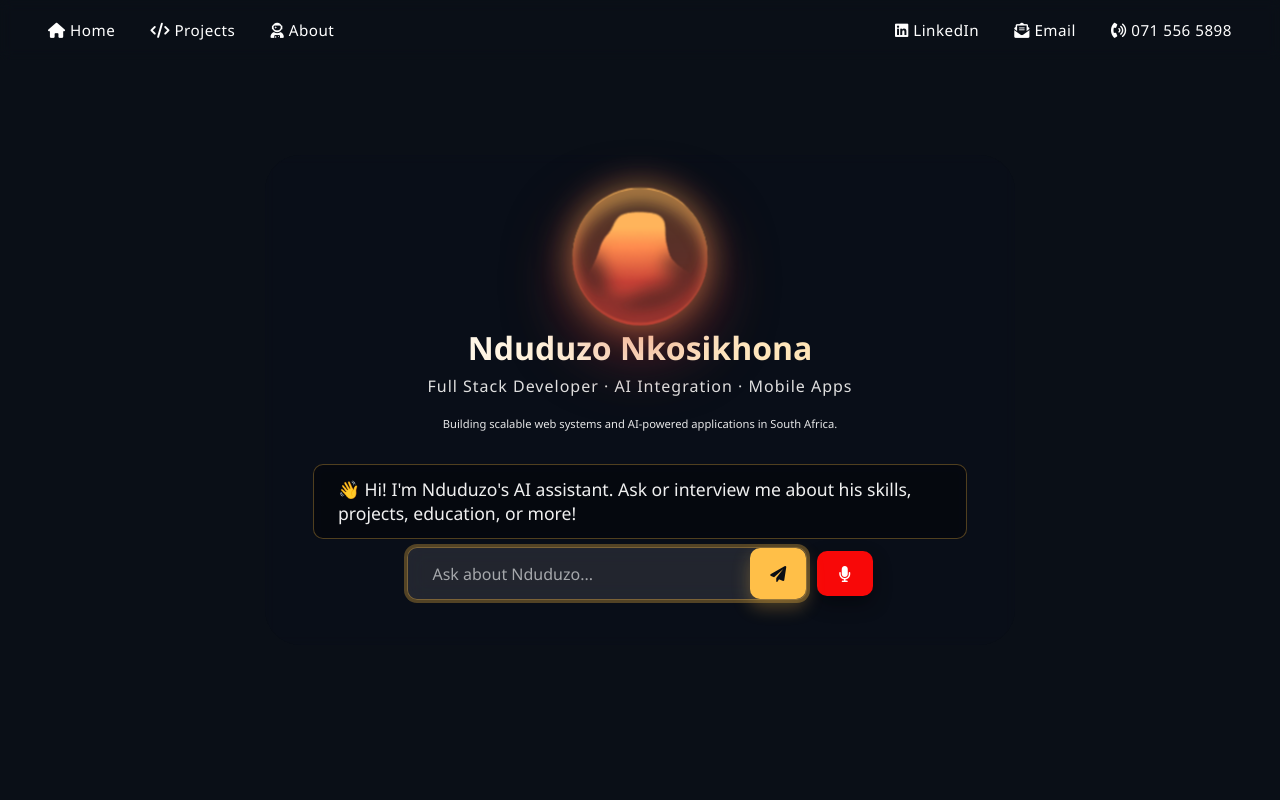
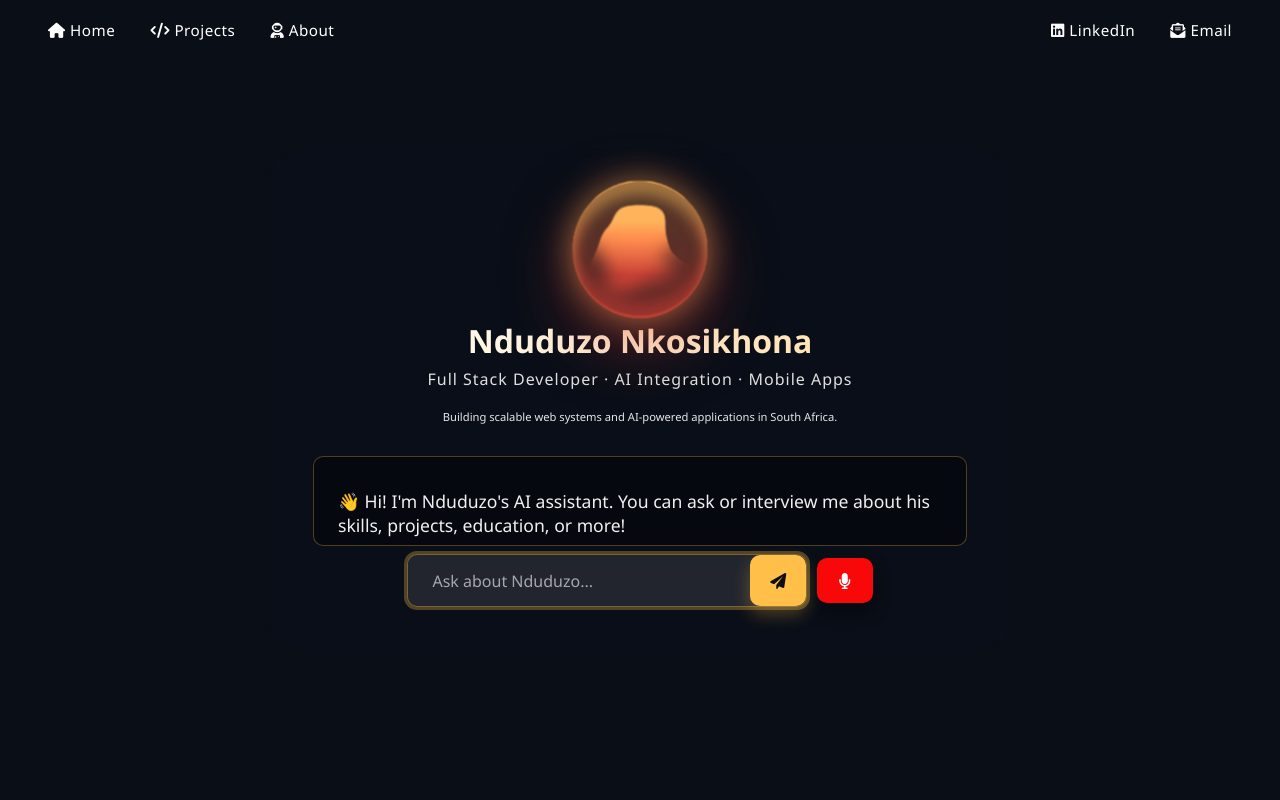
Before and after one commit to nduhh/My_Portfolio_Site, a Django app: page / in a window 1280 px wide. Run offline with Django 5.2, Linux system fonts and the light colour scheme.

Commit message:
first commit

```diff
--- a/My_Portfolio/settings.py
+++ b/My_Portfolio/settings.py
@@ -108,9 +108,9 @@ USE_I18N = True
 USE_TZ = True
 
 # Security settings for CSRF
-CSRF_COOKIE_SECURE = False  # Set to True in production with HTTPS
-CSRF_COOKIE_HTTPONLY = False  # Allow JavaScript to access the cookie
-CSRF_USE_SESSIONS = False  # Use cookie-based CSRF
+SECURE_SSL_REDIRECT = False
+CSRF_COOKIE_SECURE = False
+SESSION_COOKIE_SECURE = False
 
 # Static files (CSS, JavaScript, Images)
 # https://docs.djangoproject.com/en/5.2/howto/static-files/
--- a/My_Portfolio_App/templates/index.html
+++ b/My_Portfolio_App/templates/index.html
@@ -187,10 +187,15 @@
         /* response area */
         #response {
             margin-top: 2rem;
-            padding: 0.8rem 1.5rem;
+            padding-top: 2rem;
+            padding-right: 1.5rem;
+            padding-left: 1.5rem;
+            padding-bottom: 0.5rem;
             background: rgba(0, 0, 0, 0.35);
             border-radius: 10px;
             font-size: 1.1rem;
+            max-height: 200px;
+            overflow-y: auto;
             min-height: 4rem;
             display: flex;
             align-items: center;
@@ -199,7 +204,7 @@
             backdrop-filter: blur(4px);
             color: #f0f0f0;
             transition: all 0.2s;
-            white-space: pre-line; /* Allow line breaks in responses */
+            white-space: pre-line;
             text-align: left;
         }
 
@@ -209,6 +214,7 @@
             gap: 6px;
             align-items: center;
         }
+
         .loading-dots span {
             width: 8px;
             height: 8px;
@@ -374,12 +380,6 @@
     <li>
         <a href="mailto:nntembe1212@gmail.com">
             <i class="fas fa-envelope-open-text"></i> Email
-        </a>
-    </li>
-
-    <li>
-        <a href="#" onclick="copyPhoneNumber(event)">
-            <i class="fas fa-phone-volume"></i> 071 556 5898
         </a>
     </li>
 </ul>
@@ -593,21 +593,10 @@
 
         // Welcome message
         setTimeout(() => {
-            responseDiv.innerHTML = '👋 Hi! I\'m Nduduzo\'s AI assistant. Ask or interview me about his skills, projects, education, or more!';
+            responseDiv.innerHTML = '👋 Hi! I\'m Nduduzo\'s AI assistant. You can ask or interview me about his skills, projects, education, or more!';
         }, 500);
     });
 })();
-function copyPhoneNumber(event) {
-    event.preventDefault();
-
-    const phoneNumber = "0715565898";
-
-    navigator.clipboard.writeText(phoneNumber).then(() => {
-        alert("Phone number copied to clipboard!");
-    }).catch(err => {
-        console.error("Failed to copy: ", err);
-    });
-}
 </script>
 </body>
 </html>
--- a/My_Portfolio_App/views.py
+++ b/My_Portfolio_App/views.py
@@ -70,7 +70,7 @@ def get_rule_based_response(message):
     # Skills related queries
     if any(word in message for word in ['skill', 'technologies', 'tech stack', 'know']):
             return (
-            f"You typed: {message}\n"
+            f"You typed or said: {message}\n"
             "Respond: Nduduzo specializes in Full Stack Development using Python (Django) for backend "
             "and JavaScript (HTML, CSS, JavaScript) for frontend development. "
             "He also develops mobile applications using React Native and Python (Django). "
@@ -81,7 +81,7 @@ def get_rule_based_response(message):
     # Education related
     elif any(word in message for word in ['education', 'study', 'studied', 'university', 'tut', 'school', 'qualification']):
         return (
-            f"You typed: {message}\n"
+            f"You typed or said: {message}\n"
             "Respond: Nduduzo studied Computer Science at Tshwane University of Technology (TUT), "
             "where he completed his Diploma in Computer Science in January 2026 and is graduated that year. "
             "He completed his matric in 2020 at Amandla High School. "
@@ -91,7 +91,7 @@ def get_rule_based_response(message):
     # Experience related
     elif any(word in message for word in ['experience', 'background', 'work', 'career']):
         return (
-    f"You typed: {message}\n"
+    f"You typed or said: {message}\n"
     "Response: Nduduzo completed his Work Integrated Learning (WIL) as a Software Developer "
     "at NSK IT Solutions. During this period, he independently developed a full internal "
     "intranet web application with role-based access control. He was responsible for "
@@ -103,7 +103,7 @@ def get_rule_based_response(message):
     # Projects related
     elif any(word in message for word in ['project', 'portfolio', 'build', 'developed']):
         return (
-            f"You typed: {message}\n"
+            f"You typed or said: {message}\n"
             "Respond: Nduduzo has built multiple real-world projects including:"
             "• An AI-powered portfolio chatbot using Django, HTML, CSS, and JavaScript\n"
             "• A React Native OCR scanner with live text recognition\n"
@@ -115,14 +115,14 @@ def get_rule_based_response(message):
     # Contact related
     elif any(word in message for word in ['contact', 'reach', 'email']):
         return (
-            f"You typed: {message}\n"
+            f"You typed or said: {message}\n"
             "Respond: You can contact Nduduzo through the contact form on this website or connect with him on LinkedIn."
         )
 
     # AI related
     elif any(word in message for word in ['ai', 'machine learning', 'ocr', 'artificial intelligence']):
         return (
-            f"You typed: {message}\n"
+            f"You typed or said: {message}\n"
             "Respond: Nduduzo actively works with Artificial Intelligence technologies including "
             "Optical Character Recognition (OCR) using Google ML Kit, GPT integrations, "
             "and intelligent chatbot systems. He focuses on building practical AI-powered "
@@ -132,7 +132,7 @@ def get_rule_based_response(message):
     # Hiring / Why hire
     elif any(word in message for word in ['hire', 'why', 'employ', 'recruit']):
         return (
-            f"You typed: {message}\n"
+            f"You typed or said: {message}\n"
             "Respond: Nduduzo combines strong backend architecture skills with modern frontend and AI integration. "
             "He has real-world experience delivering complete systems independently — from analysis "
             "and design to deployment. He is analytical, adaptable, and passionate about building "
@@ -142,28 +142,78 @@ def get_rule_based_response(message):
     # Mobile development
     elif any(word in message for word in ['mobile', 'android', 'react native']):
         return (
-            f"You typed: {message}\n"
+            f"You typed or said: {message}\n"
             "Respond: Nduduzo develops cross-platform mobile applications using React Native and Django. "
             "He has experience integrating native Android modules, implementing camera-based OCR scanning, "
             "and building performance-optimized mobile solutions."
         )
 
+    # Strengths related
+    elif any(word in message for word in ['strength', 'strong', 'best at']):
+        return (
+            f"You typed or said: {message}\n"
+            "Respond: Nduduzo's key strengths include strong backend architecture design, "
+            "problem-solving, and the ability to build complete systems independently. "
+            "He is comfortable working across the full stack — from database design "
+            "to frontend interfaces — and integrating AI features into real-world applications."
+    )
+
+    # Weaknesses / Improvement areas
+    elif any(word in message for word in ['weakness', 'improve', 'challenge']):
+        return (
+            f"You typed or said: {message}\n"
+            "Respond: One area Nduduzo continuously works on is balancing development speed with "
+            "code perfection. He sometimes spends extra time refining solutions to ensure "
+            "high-quality results. However, he has learned to manage this by prioritizing "
+            "deadlines effectively and focusing on delivering clean, maintainable code "
+            "within project constraints. He actively improves by studying advanced system "
+            "design principles, performance optimization, and professional development practices."
+    )
+
+    # Teamwork / Collaboration
+    elif any(word in message for word in ['team', 'collaborate', 'teamwork']):
+        return (
+            f"You typed or said: {message}\n"
+            "Respond: Nduduzo has collaborated in both academic and professional environments. "
+            "He worked with Fluid Intellect as a Frontend Developer and understands the importance "
+            "of communication, version control (Git), and structured development workflows."
+    )
+
+    # Leadership / Initiative
+
+    elif any(word in message for word in ['lead', 'leadership', 'manage', 'initiative', 'ownership']):
+        return (
+            f"You typed or said: {message}\n"
+            "Respond: Nduduzo demonstrates leadership through initiative and ownership. "
+            "During his Work Integrated Learning, he independently planned and delivered "
+            "a complete intranet system, handling system analysis, design, and deployment."
+    )
+
+    # Pressure / Deadline handling
+    elif any(word in message for word in ['pressure', 'deadline', 'stress']):
+        return (
+            f"You typed or said: {message}\n"
+            "Respond: Nduduzo handles pressure by prioritizing tasks, breaking complex work "
+            "into manageable steps, and maintaining structured planning. During his WIL period, "
+            "he delivered projects within deadlines while maintaining clean and maintainable code."
+    )
+
     # Location related
     elif any(word in message for word in ['south africa', 'location', 'based', 'where']):
         return (
-            f"You typed: {message}\n"
+            f"You typed or said: {message}\n"
             "Respond: Nduduzo is based in South Africa and works with clients both locally and internationally.")
 
     # Greetings
     elif any(word in message for word in ['hello', 'hi', 'hey', 'greetings']):
         return (
-            f"You typed: {message}\n"
+            f"You typed or said: {message}\n"
             "Respond: Hello! I'm Nduduzo's AI assistant. How can I help you learn more about his work today?")
 
     # Default response
     else:
         responses = [
-            f"You typed: {message}\n"
+            f"You typed or said: {message}\n"
             "Respond: That's an interesting question about Nduduzo's work. Could you be more specific?",
             "I'd be happy to help you learn more about Nduduzo's skills and experience. What would you like to know?",
             "Nduduzo specializes in full-stack development and AI integration. Feel free to ask about his specific skills or projects.",
```
Also changed, not shown: static/favicon.ico (added).
